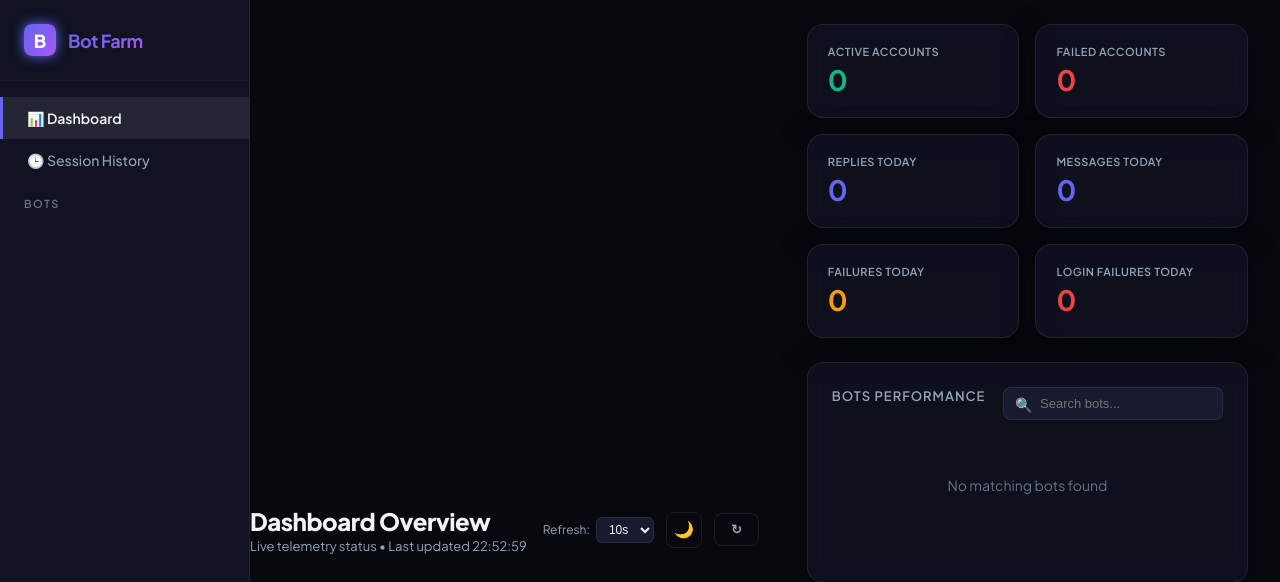
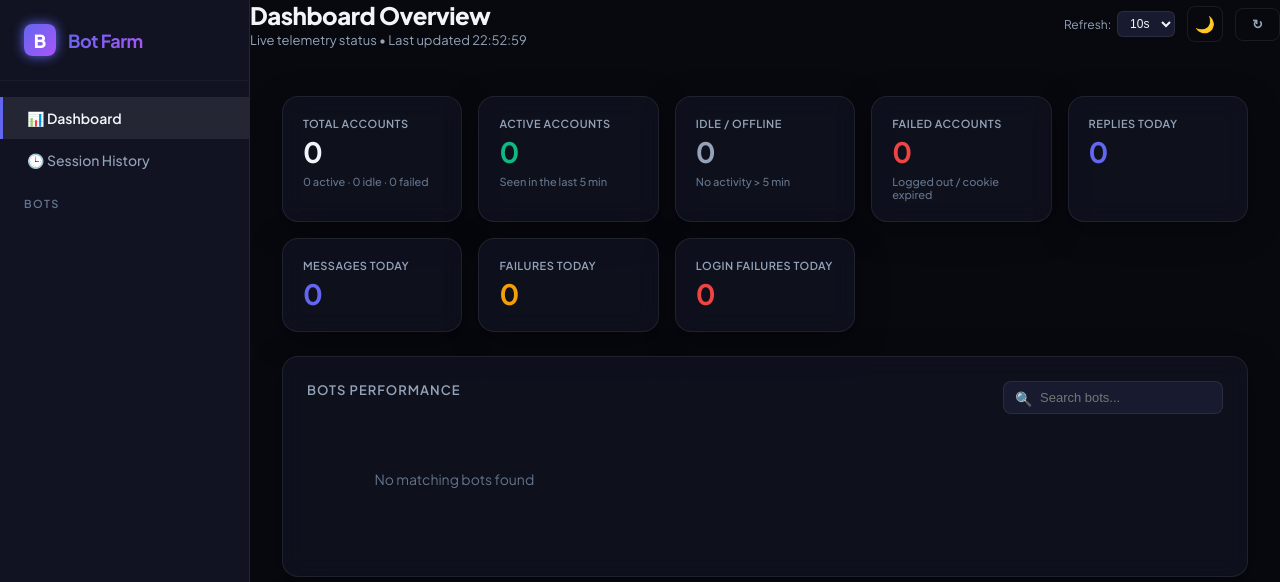
Before and after one commit to osox155/bot-farm-dashboard, a Bottle app: page / in a window 1280 px wide. Shown: the top 582 px of the page. Run offline with Bottle, Linux system fonts and the light colour scheme; data that the repository does not hold is empty.

Commit message:
Fix dashboard timezone bug and surface offline/total account counts
- Fix UTC timestamp parsing so Last Active and the 5-min offline
  detection are correct on non-UTC machines (active accounts were
  being wrongly flagged offline and dropped from the Active count)
- Make the History page bot filter work (api_sessions now reads ?bot=)
- Fix unbalanced .header div on the main dashboard
- Add offline/paused/total account counts to /api/overview and surface
  them in the stat cards and per-bot cards (counts now reconcile)
- Add a backend-unreachable banner instead of silently showing zeros

Co-Authored-By: Claude Opus 4.8 (1M context) <noreply@anthropic.com>

```diff
--- a/dashboard.py
+++ b/dashboard.py
@@ -93,6 +93,9 @@ def api_overview():
 
         active_count = sum(1 for a in accounts if a["status"] in ("active", "running"))
         failed_count = sum(1 for a in accounts if a["status"] == "logged_out")
+        offline_count = sum(1 for a in accounts if a["status"] == "offline")
+        paused_count = sum(1 for a in accounts if a["status"] == "paused")
+        total_count = len(accounts)
 
         for e in recent:
             e["created_at"] = _fmt_ts(e["created_at"])
@@ -105,7 +108,7 @@ def api_overview():
 
         bot_accounts = {}
         for b in bots:
-            bot_accounts[b] = {"active": 0, "failed": 0, "total": 0}
+            bot_accounts[b] = {"active": 0, "failed": 0, "offline": 0, "total": 0}
         for a in accounts:
             bn = a.get("bot_name", "")
             if bn in bot_accounts:
@@ -114,11 +117,16 @@ def api_overview():
                     bot_accounts[bn]["active"] += 1
                 elif a["status"] == "logged_out":
                     bot_accounts[bn]["failed"] += 1
+                elif a["status"] == "offline":
+                    bot_accounts[bn]["offline"] += 1
 
         return json.dumps({
             "ok": True,
             "active_count": active_count,
             "failed_count": failed_count,
+            "offline_count": offline_count,
+            "paused_count": paused_count,
+            "total_count": total_count,
             "accounts": accounts,
             "today": today,
             "bots_today": bots_today,
@@ -183,7 +191,8 @@ def api_account(name):
 def api_sessions():
     response.content_type = 'application/json'
     try:
-        sessions = tracker.get_sessions(limit=20)
+        bot = request.query.get("bot") or None
+        sessions = tracker.get_sessions(limit=50, bot_name=bot)
         for s in sessions:
             s["started_at"] = _fmt_ts(s["started_at"])
             s["ended_at"] = _fmt_ts(s["ended_at"])
@@ -294,7 +303,10 @@ def _fmt_ts(ts):
         return None
     try:
         if isinstance(ts, (int, float)):
-            return datetime.fromtimestamp(ts).isoformat() + "Z"
+            # ts is a UTC epoch; emit a UTC ISO string so the browser converts
+            # it to the viewer's local time. Using fromtimestamp() here would
+            # bake in the server's local offset and then mislabel it "Z".
+            return datetime.utcfromtimestamp(ts).isoformat() + "Z"
         if isinstance(ts, str):
             if "T" in ts:
                 return ts
--- a/stats_tracker.py
+++ b/stats_tracker.py
@@ -2,7 +2,7 @@ import json
 import os
 import time
 import threading
-from datetime import datetime, date
+from datetime import datetime, date, timezone
 
 try:
     import requests as _requests
@@ -58,7 +58,16 @@ def _parse_ts(val):
         return None
     if isinstance(val, str):
         try:
-            dt = datetime.fromisoformat(val.replace("Z", ""))
+            # Timestamps are stored in UTC (suffixed with "Z"). Parse them as
+            # timezone-aware UTC so .timestamp() yields the correct epoch on any
+            # machine; otherwise a naive parse is treated as local time and the
+            # value is wrong by the local UTC offset (breaks offline detection).
+            s = val.strip()
+            if s.endswith("Z"):
+                s = s[:-1] + "+00:00"
+            dt = datetime.fromisoformat(s)
+            if dt.tzinfo is None:
+                dt = dt.replace(tzinfo=timezone.utc)
             return dt.timestamp()
         except Exception:
             return val
--- a/templates/dashboard.html
+++ b/templates/dashboard.html
@@ -49,7 +49,19 @@
       <button class="theme-btn" id="themeBtn" onclick="toggleTheme()" title="Toggle theme">🌙</button>
       <button class="btn btn-outline" onclick="loadOverview()">↻</button>
     </div>
+  </div>
+
   <div class="main-content">
+    <div class="panel" id="conn-error" style="border-color: var(--red); background: rgba(239, 68, 68, 0.08); margin-bottom: 24px; display: none;">
+      <div style="display: flex; align-items: center; gap: 10px; color: var(--red);">
+        <span style="font-size: 18px;">⚠️</span>
+        <div>
+          <div style="font-size: 13px; font-weight: 700;">Cannot reach the stats backend</div>
+          <div id="conn-error-text" style="font-size: 12px; color: var(--text2); margin-top: 2px;">The data shown below may be stale. Check the Supabase connection.</div>
+        </div>
+      </div>
+    </div>
+
     <div class="panel" id="attention-alert" style="border-color: var(--red); background: rgba(239, 68, 68, 0.05); margin-bottom: 24px; display: none;">
       <div style="display: flex; align-items: center; gap: 8px; margin-bottom: 8px; color: var(--red);">
         <span style="font-size: 16px;">🚨</span>
@@ -257,20 +269,50 @@ function renderChart(d) {
   });
 }
 
+function showConnError(msg) {
+  var el = document.getElementById('conn-error');
+  if (!el) return;
+  if (msg) document.getElementById('conn-error-text').textContent = msg;
+  el.style.display = 'block';
+}
+
+function hideConnError() {
+  var el = document.getElementById('conn-error');
+  if (el) el.style.display = 'none';
+}
+
 function loadOverview() {
   fetch('/api/overview')
     .then(function(r) { return r.json(); })
     .then(function(d) {
-      if (!d.ok) return;
+      if (!d.ok) {
+        showConnError(d.error ? ('Backend error: ' + d.error) : 'The backend returned an error. Data below may be stale.');
+        return;
+      }
+      hideConnError();
       dashData = d;
       document.getElementById('page-subtitle').textContent = 'Live telemetry status • Last updated ' + fmtDateTime(d.now);
+      var offline = d.offline_count || 0;
+      var total = (typeof d.total_count === 'number') ? d.total_count : (d.accounts || []).length;
+      var paused = d.paused_count || 0;
+      var actSent = (d.today.replies || 0) + (d.today.messages || 0);
+      var fails = d.today.failures || 0;
+      var successRate = (actSent + fails) > 0 ? Math.round(actSent / (actSent + fails) * 100) : null;
+
       document.getElementById('cards').innerHTML =
-        '<div class="card"><div class="label">Active Accounts</div><div class="value green">' + d.active_count + '</div></div>' +
-        '<div class="card"><div class="label">Failed Accounts</div><div class="value red">' + d.failed_count + '</div></div>' +
-        '<div class="card"><div class="label">Replies Today</div><div class="value blue">' + d.today.replies + '</div></div>' +
-        '<div class="card"><div class="label">Messages Today</div><div class="value blue">' + d.today.messages + '</div></div>' +
-        '<div class="card"><div class="label">Failures Today</div><div class="value yellow">' + d.today.failures + '</div></div>' +
-        '<div class="card"><div class="label">Login Failures Today</div><div class="value red">' + d.today.login_failures + '</div></div>';
+        '<div class="card"><div class="label">Total Accounts</div><div class="value">' + total + '</div>' +
+          '<div class="sub">' + d.active_count + ' active · ' + offline + ' idle · ' + d.failed_count + ' failed' + (paused ? ' · ' + paused + ' paused' : '') + '</div></div>' +
+        '<div class="card"><div class="label">Active Accounts</div><div class="value green">' + d.active_count + '</div>' +
+          '<div class="sub">Seen in the last 5 min</div></div>' +
+        '<div class="card"><div class="label">Idle / Offline</div><div class="value gray">' + offline + '</div>' +
+          '<div class="sub">No activity &gt; 5 min</div></div>' +
+        '<div class="card"><div class="label">Failed Accounts</div><div class="value red">' + d.failed_count + '</div>' +
+          '<div class="sub">Logged out / cookie expired</div></div>' +
+        '<div class="card"><div class="label">Replies Today</div><div class="value blue">' + (d.today.replies || 0) + '</div></div>' +
+        '<div class="card"><div class="label">Messages Today</div><div class="value blue">' + (d.today.messages || 0) + '</div></div>' +
+        '<div class="card"><div class="label">Failures Today</div><div class="value yellow">' + fails + '</div>' +
+          (successRate !== null ? '<div class="sub">' + successRate + '% success rate</div>' : '') + '</div>' +
+        '<div class="card"><div class="label">Login Failures Today</div><div class="value red">' + (d.today.login_failures || 0) + '</div></div>';
 
       // Attention Required alert handling
       var alertPanel = document.getElementById('attention-alert');
@@ -299,6 +341,7 @@ function loadOverview() {
       renderChart(d);
     })
     .catch(function() {
+      showConnError('Network error: could not reach the dashboard server.');
       toast('Failed to load overview data', 'error');
     });
 }
@@ -323,18 +366,19 @@ function renderBotsList() {
       login_failures: 0
     };
 
-    var accts = d.bot_accounts && d.bot_accounts[botName] ? d.bot_accounts[botName] : { active: 0, failed: 0, total: 0 };
+    var accts = d.bot_accounts && d.bot_accounts[botName] ? d.bot_accounts[botName] : { active: 0, failed: 0, offline: 0, total: 0 };
     var dot = 'gray';
     if (accts.active > 0) dot = 'green';
     else if (accts.failed > 0) dot = 'red';
+    else if (accts.offline > 0) dot = 'yellow';
 
-    // Filter active and failed account names for this bot
+    // Filter active, idle and failed account names for this bot
     var botAccountsList = (d.accounts || []).filter(function(a) { return a.bot_name === botName; });
     var activeNames = botAccountsList.filter(function(a) { return a.status === 'active' || a.status === 'running'; }).map(function(a) { return a.name; });
+    var offlineNames = botAccountsList.filter(function(a) { return a.status === 'offline'; }).map(function(a) { return a.name; });
     var failedNames = botAccountsList.filter(function(a) { return a.status === 'logged_out'; }).map(function(a) { return a.name; });
 
-    var activeText = activeNames.length > 0 ? ' <small style="color:var(--text3); font-weight:normal;">(' + activeNames.join(', ') + ')</small>' : '';
-    var failedText = failedNames.length > 0 ? ' <small style="color:var(--text3); font-weight:normal;">(' + failedNames.join(', ') + ')</small>' : '';
+    function names(list) { return list.length > 0 ? ' <small style="color:var(--text3); font-weight:normal;">(' + list.map(esc).join(', ') + ')</small>' : ''; }
 
     grid += '<a href="/bot/' + encodeURIComponent(botName) + '" class="bot-card">' +
       '<div class="top">' +
@@ -342,8 +386,10 @@ function renderBotsList() {
         '<span style="font-size: 10px; color: var(--text3);">View Profile →</span>' +
       '</div>' +
       '<div class="stats">' +
-        '<div class="row"><span>Active Accounts</span><span class="val" style="color:var(--green)">' + accts.active + activeText + '</span></div>' +
-        '<div class="row"><span>Failed Accounts</span><span class="val" style="color:var(--red)">' + accts.failed + failedText + '</span></div>' +
+        '<div class="row"><span>Active Accounts</span><span class="val" style="color:var(--green)">' + accts.active + names(activeNames) + '</span></div>' +
+        '<div class="row"><span>Idle Accounts</span><span class="val" style="color:var(--text2)">' + (accts.offline || 0) + names(offlineNames) + '</span></div>' +
+        '<div class="row"><span>Failed Accounts</span><span class="val" style="color:var(--red)">' + accts.failed + names(failedNames) + '</span></div>' +
+        '<div class="row"><span>Total Accounts</span><span class="val">' + (accts.total || 0) + '</span></div>' +
         '<div class="row"><span>Replies</span><span class="val">' + b.replies + '</span></div>' +
         '<div class="row"><span>Messages</span><span class="val">' + b.messages + '</span></div>' +
         '<div class="row"><span>Failures</span><span class="val" style="color:' + (b.failures > 0 ? 'var(--yellow)' : 'inherit') + '">' + b.failures + '</span></div>' +
--- a/templates/shared.css
+++ b/templates/shared.css
@@ -328,6 +328,14 @@ body {
 .card .value.red { color: var(--red); }
 .card .value.blue { color: var(--accent); }
 .card .value.yellow { color: var(--yellow); }
+.card .value.gray { color: var(--text2); }
+
+.card .sub {
+  font-size: 11px;
+  color: var(--text3);
+  margin-top: 6px;
+  font-weight: 500;
+}
 
 .bot-grid {
   display: grid;
@@ -388,6 +396,11 @@ body {
 
 .bot-card .dot.gray {
   background: var(--text3);
+}
+
+.bot-card .dot.yellow {
+  background: var(--yellow);
+  box-shadow: 0 0 10px var(--yellow);
 }
 
 @keyframes pulse {
```
